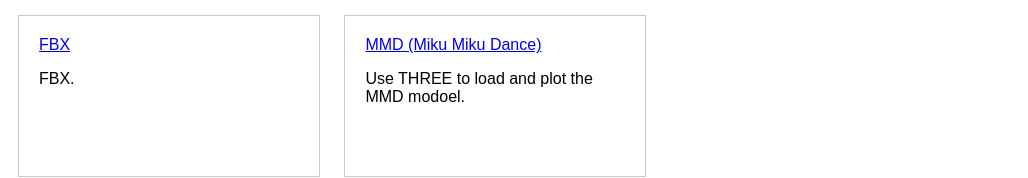
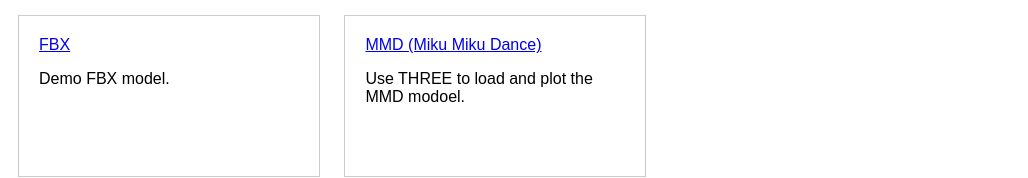
Before and after one commit to bbclr20/Three-Examples, a website: page index.html in a window 1280 px wide. Shown: the part 812-990 px from the top of the page, without its empty margins (0-1028 px from the left). Drawn offline with Linux system fonts and the light colour scheme.

```diff
--- a/index.html
+++ b/index.html
@@ -61,7 +61,6 @@
         <p>Demo geometries.</p>
     </div>
 
-
     <h2>Tools</h2>
     <div class="example">
         <a href="examples/monitor.html">
@@ -75,7 +74,7 @@
         <a href="examples/fbx.html">
             FBX
         </a>
-        <p>FBX.</p>
+        <p>Demo FBX model.</p>
     </div>
     <div class="example">
         <a href="examples/mmd.html">
```
